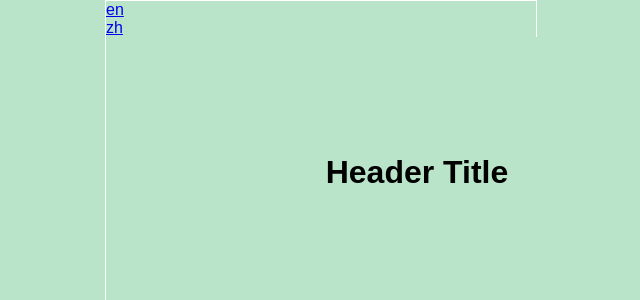
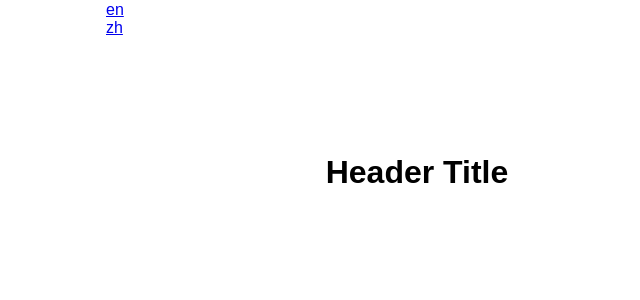
Before and after one commit to klee616/pocket-pals, a Next.js app: page / in a window 1280 px wide. Shown: the top 300 px of the page, without its empty margins (319-959 px from the left). Built offline with nearby package versions, Linux system fonts and the light colour scheme.

Commit message:
create button components

```diff
--- a/Components/Question/index.js
+++ b/Components/Question/index.js
@@ -4,7 +4,7 @@ import { useRouter } from 'next/router';
 import { Patrick_Hand } from 'next/font/google';
 import { Sarabun } from "next/font/google";
 import QuestionSelection from "../QuestionSelection";
-
+import Button from "@/Components/Button";
 const patrickHand = Patrick_Hand({
     weight: '400',
     subsets: ['latin'],
@@ -74,6 +74,8 @@ export default function Question({ data, callBack }) {
                         )
                     })
                     }
+
+      <Button name="Confirm" onClick={submitAnswer} disabled={!isEnable} />
                     <button className={`${style.confirm} ${patrickHand.className}`} onClick={submitAnswer} disabled={!isEnable} tabIndex="2"> Confirm </button>
                 </form>
             </>)}
--- a/styles/globals.css
+++ b/styles/globals.css
@@ -1,8 +1,13 @@
 :root {
-  --main-color: #B9E4C9;
-  --secondary-color: #356859;
-  --highlight-green: #5EEA47;
-  --button-style-1: #CF6241;
+
+  --web-color-1: #B9E4C9;
+  --web-color-2: #13644D;
+  --web-color-3: #FFC53A;
+  --web-color-4: #E46D05;
+  --white: #FFFFFF;
+
+  --button-background-color:var(--web-color-4);
+  --button-font-color:var(--white)
 
 }
 
@@ -17,6 +22,7 @@ body {
   font-family: "Sarabun", sans-serif;
   font-weight: 100;
   font-style: normal;
+  overflow: scroll;
 }
 
 
```
Also changed, not shown: Components/Button/Button.module.css (added, +11 -0 lines), Components/Button/index.js (added, +7 -0 lines).
